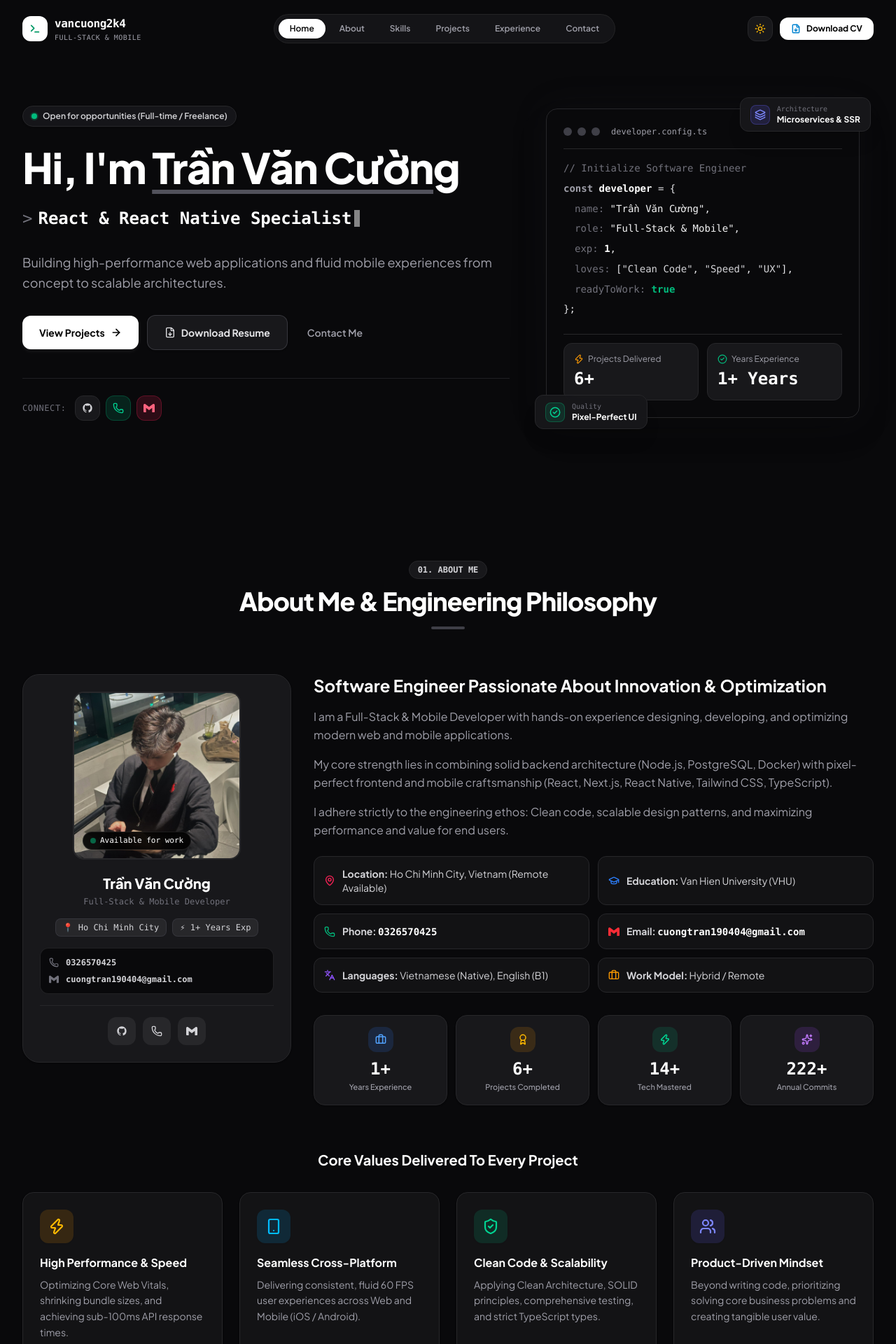
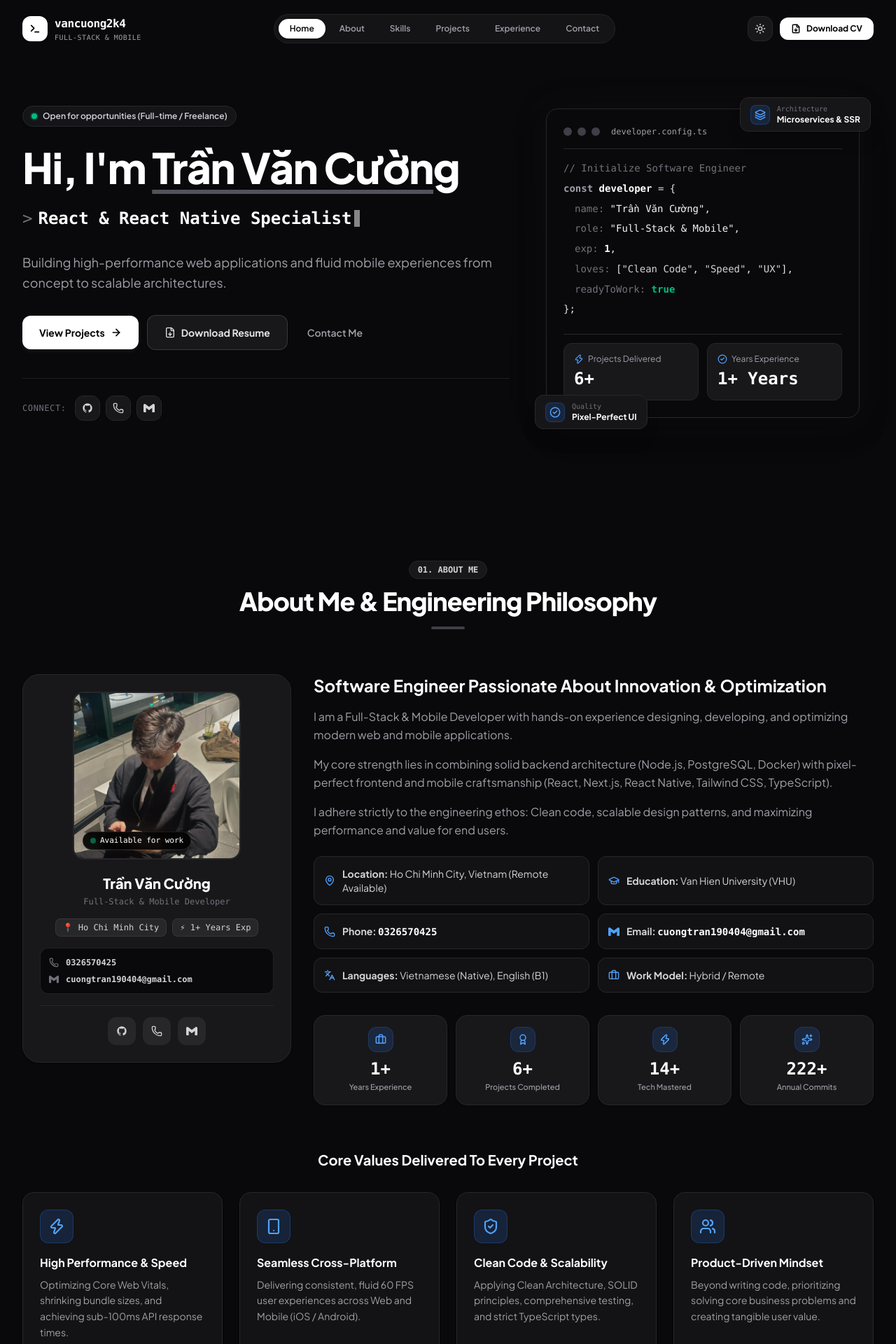
Before and after one commit to vancuong2k4/portfolio, a React (Vite) app: page / in a window 1280 px wide. Shown: the top 1920 px of the page at 70% size. Built offline with nearby package versions, Linux system fonts and the light colour scheme.

Commit message:
refactor: unify UI icons with a clean, cohesive tech-blue accent palette

```diff
--- a/src/components/About.tsx
+++ b/src/components/About.tsx
@@ -23,34 +23,22 @@ export const About: React.FC = () => {
     {
       icon: Zap,
       title: "High Performance & Speed",
-      description: "Optimizing Core Web Vitals, shrinking bundle sizes, and achieving sub-100ms API response times.",
-      colorClass: "text-amber-500 dark:text-amber-400",
-      bgClass: "bg-amber-500/10 dark:bg-amber-500/15 border-amber-500/25",
-      glowClass: "group-hover:shadow-[0_0_20px_rgba(245,158,11,0.2)] group-hover:border-amber-500/40"
+      description: "Optimizing Core Web Vitals, shrinking bundle sizes, and achieving sub-100ms API response times."
     },
     {
       icon: Smartphone,
       title: "Seamless Cross-Platform",
-      description: "Delivering consistent, fluid 60 FPS user experiences across Web and Mobile (iOS / Android).",
-      colorClass: "text-sky-500 dark:text-sky-400",
-      bgClass: "bg-sky-500/10 dark:bg-sky-500/15 border-sky-500/25",
-      glowClass: "group-hover:shadow-[0_0_20px_rgba(14,165,233,0.2)] group-hover:border-sky-500/40"
+      description: "Delivering consistent, fluid 60 FPS user experiences across Web and Mobile (iOS / Android)."
     },
     {
       icon: ShieldCheck,
       title: "Clean Code & Scalability",
-      description: "Applying Clean Architecture, SOLID principles, comprehensive testing, and strict TypeScript types.",
-      colorClass: "text-emerald-500 dark:text-emerald-400",
-      bgClass: "bg-emerald-500/10 dark:bg-emerald-500/15 border-emerald-500/25",
-      glowClass: "group-hover:shadow-[0_0_20px_rgba(16,185,129,0.2)] group-hover:border-emerald-500/40"
+      description: "Applying Clean Architecture, SOLID principles, comprehensive testing, and strict TypeScript types."
     },
     {
       icon: Users,
       title: "Product-Driven Mindset",
-      description: "Beyond writing code, prioritizing solving core business problems and creating tangible user value.",
-      colorClass: "text-indigo-500 dark:text-indigo-400",
-      bgClass: "bg-indigo-500/10 dark:bg-indigo-500/15 border-indigo-500/25",
-      glowClass: "group-hover:shadow-[0_0_20px_rgba(99,102,241,0.2)] group-hover:border-indigo-500/40"
+      description: "Beyond writing code, prioritizing solving core business problems and creating tangible user value."
     }
   ]
 
@@ -58,30 +46,22 @@ export const About: React.FC = () => {
     {
       label: "Years Experience",
       value: `${profileData.stats.yearsExperience}+`,
-      icon: Briefcase,
-      colorClass: "text-blue-500 dark:text-blue-400",
-      bgClass: "bg-blue-500/10 dark:bg-blue-500/15 border-blue-500/25"
+      icon: Briefcase
     },
     {
       label: "Projects Completed",
       value: `${profileData.stats.projectsCompleted}+`,
-      icon: Award,
-      colorClass: "text-amber-500 dark:text-amber-400",
-      bgClass: "bg-amber-500/10 dark:bg-amber-500/15 border-amber-500/25"
+      icon: Award
     },
     {
       label: "Tech Mastered",
       value: `${profileData.stats.technologiesMastered}+`,
-      icon: Zap,
-      colorClass: "text-emerald-500 dark:text-emerald-400",
-      bgClass: "bg-emerald-500/10 dark:bg-emerald-500/15 border-emerald-500/25"
+      icon: Zap
     },
     {
       label: "Annual Commits",
       value: `${profileData.stats.commitsLastYear.toLocaleString()}+`,
-      icon: Sparkles,
-      colorClass: "text-purple-500 dark:text-purple-400",
-      bgClass: "bg-purple-500/10 dark:bg-purple-500/15 border-purple-500/25"
+      icon: Sparkles
     },
   ]
 
@@ -220,34 +200,34 @@ export const About: React.FC = () => {
 
             {/* Quick Details Badges */}
             <div className="grid grid-cols-1 sm:grid-cols-2 gap-3 text-sm text-zinc-700 dark:text-zinc-300">
-              <div className="flex items-center gap-2.5 p-3.5 rounded-xl bg-zinc-50 dark:bg-zinc-900/60 border border-zinc-200 dark:border-zinc-800 hover:border-rose-500/40 transition-colors group">
-                <MapPin className="w-4 h-4 text-rose-500 group-hover:scale-110 transition-transform shrink-0" />
+              <div className="flex items-center gap-2.5 p-3.5 rounded-xl bg-zinc-50 dark:bg-zinc-900/60 border border-zinc-200 dark:border-zinc-800 hover:border-blue-500/40 hover:bg-blue-500/5 transition-all group">
+                <MapPin className="w-4 h-4 text-blue-500 dark:text-blue-400 group-hover:scale-110 transition-transform shrink-0" />
                 <span><strong>Location:</strong> {profileData.location}</span>
               </div>
-              <div className="flex items-center gap-2.5 p-3.5 rounded-xl bg-zinc-50 dark:bg-zinc-900/60 border border-zinc-200 dark:border-zinc-800 hover:border-blue-500/40 transition-colors group">
-                <GraduationCap className="w-4 h-4 text-blue-500 group-hover:scale-110 transition-transform shrink-0" />
+              <div className="flex items-center gap-2.5 p-3.5 rounded-xl bg-zinc-50 dark:bg-zinc-900/60 border border-zinc-200 dark:border-zinc-800 hover:border-blue-500/40 hover:bg-blue-500/5 transition-all group">
+                <GraduationCap className="w-4 h-4 text-blue-500 dark:text-blue-400 group-hover:scale-110 transition-transform shrink-0" />
                 <span><strong>Education:</strong> Van Hien University (VHU)</span>
               </div>
               <a
                 href={`tel:${profileData.phone}`}
-                className="flex items-center gap-2.5 p-3.5 rounded-xl bg-zinc-50 dark:bg-zinc-900/60 border border-zinc-200 dark:border-zinc-800 hover:border-emerald-500/50 hover:bg-emerald-500/5 transition-all group cursor-pointer"
+                className="flex items-center gap-2.5 p-3.5 rounded-xl bg-zinc-50 dark:bg-zinc-900/60 border border-zinc-200 dark:border-zinc-800 hover:border-blue-500/40 hover:bg-blue-500/5 transition-all group cursor-pointer"
               >
-                <Phone className="w-4 h-4 text-emerald-500 group-hover:scale-110 transition-transform shrink-0" />
+                <Phone className="w-4 h-4 text-blue-500 dark:text-blue-400 group-hover:scale-110 transition-transform shrink-0" />
                 <span><strong>Phone:</strong> <span className="font-mono text-zinc-900 dark:text-white font-semibold">{profileData.phone}</span></span>
               </a>
               <a
                 href={`mailto:${profileData.email}`}
-                className="flex items-center gap-2.5 p-3.5 rounded-xl bg-zinc-50 dark:bg-zinc-900/60 border border-zinc-200 dark:border-zinc-800 hover:border-red-500/50 hover:bg-red-500/5 transition-all group cursor-pointer"
+                className="flex items-center gap-2.5 p-3.5 rounded-xl bg-zinc-50 dark:bg-zinc-900/60 border border-zinc-200 dark:border-zinc-800 hover:border-blue-500/40 hover:bg-blue-500/5 transition-all group cursor-pointer"
               >
-                <GmailIcon className="w-4 h-4 text-red-500 group-hover:scale-110 transition-transform shrink-0" />
+                <GmailIcon className="w-4 h-4 text-blue-500 dark:text-blue-400 group-hover:scale-110 transition-transform shrink-0" />
                 <span className="truncate"><strong>Email:</strong> <span className="font-mono text-zinc-900 dark:text-white font-semibold">{profileData.email}</span></span>
               </a>
-              <div className="flex items-center gap-2.5 p-3.5 rounded-xl bg-zinc-50 dark:bg-zinc-900/60 border border-zinc-200 dark:border-zinc-800 hover:border-violet-500/40 transition-colors group">
-                <Languages className="w-4 h-4 text-violet-500 group-hover:scale-110 transition-transform shrink-0" />
+              <div className="flex items-center gap-2.5 p-3.5 rounded-xl bg-zinc-50 dark:bg-zinc-900/60 border border-zinc-200 dark:border-zinc-800 hover:border-blue-500/40 hover:bg-blue-500/5 transition-all group">
+                <Languages className="w-4 h-4 text-blue-500 dark:text-blue-400 group-hover:scale-110 transition-transform shrink-0" />
                 <span><strong>Languages:</strong> Vietnamese (Native), English (B1)</span>
               </div>
-              <div className="flex items-center gap-2.5 p-3.5 rounded-xl bg-zinc-50 dark:bg-zinc-900/60 border border-zinc-200 dark:border-zinc-800 hover:border-amber-500/40 transition-colors group">
-                <Briefcase className="w-4 h-4 text-amber-500 group-hover:scale-110 transition-transform shrink-0" />
+              <div className="flex items-center gap-2.5 p-3.5 rounded-xl bg-zinc-50 dark:bg-zinc-900/60 border border-zinc-200 dark:border-zinc-800 hover:border-blue-500/40 hover:bg-blue-500/5 transition-all group">
+                <Briefcase className="w-4 h-4 text-blue-500 dark:text-blue-400 group-hover:scale-110 transition-transform shrink-0" />
                 <span><strong>Work Model:</strong> Hybrid / Remote</span>
               </div>
             </div>
@@ -259,10 +239,10 @@ export const About: React.FC = () => {
                 return (
                   <div
                     key={idx}
-                    className="p-3.5 sm:p-4 rounded-2xl bg-white dark:bg-zinc-900 border border-zinc-200 dark:border-zinc-800 shadow-sm hover:border-zinc-400 dark:hover:border-zinc-600 hover:-translate-y-0.5 transition-all duration-200 flex flex-col items-center text-center group"
+                    className="p-3.5 sm:p-4 rounded-2xl bg-white dark:bg-zinc-900 border border-zinc-200 dark:border-zinc-800 shadow-sm hover:border-blue-500/40 dark:hover:border-blue-500/40 hover:-translate-y-0.5 transition-all duration-200 flex flex-col items-center text-center group"
                   >
-                    <div className={`w-9 h-9 rounded-xl flex items-center justify-center mb-2 group-hover:scale-110 transition-transform ${stat.bgClass}`}>
-                      <Icon className={`w-4 h-4 stroke-[2.2] ${stat.colorClass}`} />
+                    <div className="w-9 h-9 rounded-xl bg-blue-500/10 dark:bg-blue-500/15 border border-blue-500/20 text-blue-600 dark:text-blue-400 flex items-center justify-center mb-2 group-hover:scale-110 transition-transform">
+                      <Icon className="w-4 h-4 stroke-[2.2]" />
                     </div>
                     <div className="text-xl sm:text-2xl font-black text-zinc-900 dark:text-white mb-0.5 font-mono">
                       {stat.value}
@@ -290,12 +270,12 @@ export const About: React.FC = () => {
               return (
                 <div
                   key={idx}
-                  className={`group p-6 rounded-2xl bg-white dark:bg-zinc-900/70 border border-zinc-200 dark:border-zinc-800 shadow-sm hover:-translate-y-1.5 transition-all duration-300 flex flex-col ${pillar.glowClass}`}
+                  className="group p-6 rounded-2xl bg-white dark:bg-zinc-900/70 border border-zinc-200 dark:border-zinc-800 shadow-sm hover:-translate-y-1.5 hover:border-blue-500/40 hover:shadow-[0_4px_20px_rgba(59,130,246,0.12)] transition-all duration-300 flex flex-col"
                 >
-                  <div className={`w-12 h-12 rounded-xl flex items-center justify-center mb-4 shadow-xs transition-transform duration-300 group-hover:scale-110 ${pillar.bgClass}`}>
-                    <Icon className={`w-6 h-6 stroke-[2.2] ${pillar.colorClass}`} />
+                  <div className="w-12 h-12 rounded-xl bg-blue-500/10 dark:bg-blue-500/15 border border-blue-500/25 text-blue-600 dark:text-blue-400 flex items-center justify-center mb-4 shadow-xs transition-transform duration-300 group-hover:scale-110 group-hover:bg-blue-500/20">
+                    <Icon className="w-6 h-6 stroke-[2.2]" />
                   </div>
-                  <h4 className="text-base font-bold text-zinc-900 dark:text-white mb-2 group-hover:text-black dark:group-hover:text-white transition-colors">
+                  <h4 className="text-base font-bold text-zinc-900 dark:text-white mb-2 group-hover:text-blue-600 dark:group-hover:text-blue-400 transition-colors">
                     {pillar.title}
                   </h4>
                   <p className="text-sm text-zinc-600 dark:text-zinc-400 leading-relaxed flex-1">
--- a/src/components/Hero.tsx
+++ b/src/components/Hero.tsx
@@ -148,7 +148,7 @@ export const Hero: React.FC = () => {
                   <a
                     href={`tel:${profileData.phone}`}
                     aria-label="Call Phone"
-                    className="w-9 h-9 rounded-xl flex items-center justify-center text-emerald-600 dark:text-emerald-400 bg-emerald-500/10 dark:bg-emerald-500/15 border border-emerald-500/25 hover:bg-emerald-500 hover:text-white transition-all"
+                    className="w-9 h-9 rounded-xl flex items-center justify-center text-zinc-700 dark:text-zinc-300 bg-zinc-100 dark:bg-zinc-900 hover:text-blue-600 dark:hover:text-blue-400 hover:border-blue-500/40 border border-zinc-200 dark:border-zinc-800 transition-all"
                     title={`Call: ${profileData.phone}`}
                   >
                     <Phone className="w-4 h-4 stroke-[2]" />
@@ -156,7 +156,7 @@ export const Hero: React.FC = () => {
                   <a
                     href={`mailto:${profileData.email}`}
                     aria-label="Email Me"
-                    className="w-9 h-9 rounded-xl flex items-center justify-center text-rose-600 dark:text-rose-400 bg-rose-500/10 dark:bg-rose-500/15 border border-rose-500/25 hover:bg-rose-500 hover:text-white transition-all"
+                    className="w-9 h-9 rounded-xl flex items-center justify-center text-zinc-700 dark:text-zinc-300 bg-zinc-100 dark:bg-zinc-900 hover:text-blue-600 dark:hover:text-blue-400 hover:border-blue-500/40 border border-zinc-200 dark:border-zinc-800 transition-all"
                     title={`Gmail: ${profileData.email}`}
                   >
                     <GmailIcon className="w-4 h-4" />
@@ -233,9 +233,9 @@ export const Hero: React.FC = () => {
 
                   {/* Status & Live Metrics */}
                   <div className="grid grid-cols-2 gap-3 pt-3 border-t border-zinc-200 dark:border-zinc-800">
-                    <div className="p-3.5 rounded-xl bg-zinc-50 dark:bg-zinc-900 border border-zinc-200 dark:border-zinc-800 hover:border-amber-500/40 transition-colors">
+                    <div className="p-3.5 rounded-xl bg-zinc-50 dark:bg-zinc-900 border border-zinc-200 dark:border-zinc-800 hover:border-blue-500/40 transition-colors">
                       <div className="flex items-center gap-1.5 text-xs text-zinc-500 dark:text-zinc-400 mb-1">
-                        <Zap className="w-3.5 h-3.5 text-amber-500" />
+                        <Zap className="w-3.5 h-3.5 text-blue-500 dark:text-blue-400" />
                         <span>Projects Delivered</span>
                       </div>
                       <div className="text-2xl font-black text-zinc-900 dark:text-white font-mono">
@@ -243,9 +243,9 @@ export const Hero: React.FC = () => {
                       </div>
                     </div>
 
-                    <div className="p-3.5 rounded-xl bg-zinc-50 dark:bg-zinc-900 border border-zinc-200 dark:border-zinc-800 hover:border-emerald-500/40 transition-colors">
+                    <div className="p-3.5 rounded-xl bg-zinc-50 dark:bg-zinc-900 border border-zinc-200 dark:border-zinc-800 hover:border-blue-500/40 transition-colors">
                       <div className="flex items-center gap-1.5 text-xs text-zinc-500 dark:text-zinc-400 mb-1">
-                        <CheckCircle2 className="w-3.5 h-3.5 text-emerald-500" />
+                        <CheckCircle2 className="w-3.5 h-3.5 text-blue-500 dark:text-blue-400" />
                         <span>Years Experience</span>
                       </div>
                       <div className="text-2xl font-black text-zinc-900 dark:text-white font-mono">
@@ -258,7 +258,7 @@ export const Hero: React.FC = () => {
 
                 {/* Floating Badge 1: Top Right — hidden on very small screens, shown sm+ */}
                 <div className="hidden sm:flex absolute -top-4 -right-4 px-3.5 py-2 rounded-xl bg-white/95 dark:bg-zinc-900/95 border border-zinc-200 dark:border-zinc-800 shadow-xl items-center gap-2.5 hover:scale-105 transition-transform backdrop-blur-md">
-                  <div className="w-7 h-7 rounded-lg bg-indigo-500/15 text-indigo-500 dark:text-indigo-400 border border-indigo-500/30 flex items-center justify-center">
+                  <div className="w-7 h-7 rounded-lg bg-blue-500/10 dark:bg-blue-500/15 text-blue-600 dark:text-blue-400 border border-blue-500/25 flex items-center justify-center">
                     <Layers className="w-4 h-4 stroke-[2.2]" />
                   </div>
                   <div className="flex flex-col">
@@ -269,7 +269,7 @@ export const Hero: React.FC = () => {
 
                 {/* Floating Badge 2: Bottom Left — hidden on very small screens, shown sm+ */}
                 <div className="hidden sm:flex absolute -bottom-4 -left-4 px-3.5 py-2 rounded-xl bg-white/95 dark:bg-zinc-900/95 border border-zinc-200 dark:border-zinc-800 shadow-xl items-center gap-2.5 hover:scale-105 transition-transform backdrop-blur-md">
-                  <div className="w-7 h-7 rounded-lg bg-emerald-500/15 text-emerald-500 dark:text-emerald-400 border border-emerald-500/30 flex items-center justify-center">
+                  <div className="w-7 h-7 rounded-lg bg-blue-500/10 dark:bg-blue-500/15 text-blue-600 dark:text-blue-400 border border-blue-500/25 flex items-center justify-center">
                     <CheckCircle2 className="w-4 h-4 stroke-[2.2]" />
                   </div>
                   <div className="flex flex-col">
--- a/src/components/Navbar.tsx
+++ b/src/components/Navbar.tsx
@@ -69,8 +69,8 @@ export const Navbar: React.FC = () => {
           href="#home"
           className="flex items-center gap-2.5 group cursor-pointer"
         >
-          <div className="w-9 h-9 rounded-xl bg-black dark:bg-white flex items-center justify-center font-bold shadow-sm group-hover:scale-105 transition-transform duration-200 border border-zinc-800 dark:border-transparent">
-            <Terminal className="w-4 h-4 stroke-[2.5] text-emerald-400 dark:text-emerald-600" />
+          <div className="w-9 h-9 rounded-xl bg-black dark:bg-white text-white dark:text-black flex items-center justify-center font-bold shadow-sm group-hover:scale-105 transition-transform duration-200 border border-zinc-800 dark:border-transparent">
+            <Terminal className="w-4 h-4 stroke-[2.5]" />
           </div>
           <div className="flex flex-col">
             <span className="font-bold text-base tracking-tight text-zinc-900 dark:text-white font-mono">
@@ -112,18 +112,18 @@ export const Navbar: React.FC = () => {
             className="w-9 h-9 rounded-xl flex items-center justify-center text-zinc-600 dark:text-zinc-400 bg-zinc-100 dark:bg-zinc-900 hover:bg-zinc-200 dark:hover:bg-zinc-800 transition-colors border border-zinc-200 dark:border-zinc-800 cursor-pointer"
           >
             {theme === 'dark' ? (
-              <Sun className="w-4 h-4 text-amber-400 transition-transform duration-300 hover:rotate-90" />
+              <Sun className="w-4 h-4 text-zinc-300 transition-transform duration-300 hover:rotate-90" />
             ) : (
-              <Moon className="w-4 h-4 text-sky-500 transition-transform duration-300 hover:-rotate-12" />
+              <Moon className="w-4 h-4 text-zinc-700 transition-transform duration-300 hover:-rotate-12" />
             )}
           </button>
 
           {/* Resume Download Button - High Contrast Monochrome */}
           <button
             onClick={handleDownloadCV}
-            className="group flex items-center gap-2 px-4 py-2 text-xs font-bold rounded-xl text-white dark:text-black bg-black dark:bg-white hover:bg-zinc-800 dark:hover:bg-zinc-200 shadow-sm transition-all cursor-pointer hover:-translate-y-0.5 active:translate-y-0"
+            className="flex items-center gap-2 px-4 py-2 text-xs font-bold rounded-xl text-white dark:text-black bg-black dark:bg-white hover:bg-zinc-800 dark:hover:bg-zinc-200 shadow-sm transition-all cursor-pointer hover:-translate-y-0.5 active:translate-y-0"
           >
-            <FileDown className="w-3.5 h-3.5 stroke-[2.5] text-sky-400 dark:text-sky-600 group-hover:translate-y-0.5 transition-transform" />
+            <FileDown className="w-3.5 h-3.5 stroke-[2.5]" />
             <span>Download CV</span>
           </button>
         </div>
@@ -136,9 +136,9 @@ export const Navbar: React.FC = () => {
             className="w-9 h-9 rounded-lg flex items-center justify-center text-zinc-600 dark:text-zinc-400 bg-zinc-100 dark:bg-zinc-900 border border-zinc-200 dark:border-zinc-800"
           >
             {theme === 'dark' ? (
-              <Sun className="w-4 h-4 text-amber-400" />
+              <Sun className="w-4 h-4 text-zinc-300" />
             ) : (
-              <Moon className="w-4 h-4 text-sky-500" />
+              <Moon className="w-4 h-4 text-zinc-700" />
             )}
           </button>
 
@@ -185,7 +185,7 @@ export const Navbar: React.FC = () => {
               }}
               className="w-full flex items-center justify-center gap-2 py-3 rounded-xl text-xs font-bold text-white dark:text-black bg-black dark:bg-white shadow-sm cursor-pointer"
             >
-              <FileDown className="w-4 h-4 stroke-[2.5] text-sky-400 dark:text-sky-600" />
+              <FileDown className="w-4 h-4 stroke-[2.5]" />
               <span>Download Resume</span>
             </button>
           </div>
--- a/src/components/ProjectModal.tsx
+++ b/src/components/ProjectModal.tsx
@@ -67,7 +67,7 @@ export const ProjectModal: React.FC<ProjectModalProps> = ({ project, onClose })
 
           {project.metrics && (
             <div className="relative z-10 inline-flex items-center gap-2 self-start px-3 py-1 rounded-lg bg-zinc-800/90 text-xs font-mono font-semibold text-zinc-200 border border-zinc-700 mt-3">
-              <Zap className="w-3.5 h-3.5 text-amber-400" />
+              <Zap className="w-3.5 h-3.5 text-blue-400" />
               <span>{project.metrics}</span>
             </div>
           )}
@@ -106,7 +106,7 @@ export const ProjectModal: React.FC<ProjectModalProps> = ({ project, onClose })
             <ul className="space-y-2">
               {project.features.map((feat, idx) => (
                 <li key={idx} className="flex items-start gap-2.5 text-sm text-zinc-700 dark:text-zinc-300">
-                  <CheckCircle2 className="w-4 h-4 text-emerald-500 shrink-0 mt-0.5" />
+                  <CheckCircle2 className="w-4 h-4 text-blue-500 dark:text-blue-400 shrink-0 mt-0.5" />
                   <span>{feat}</span>
                 </li>
               ))}
@@ -117,7 +117,7 @@ export const ProjectModal: React.FC<ProjectModalProps> = ({ project, onClose })
           {project.architecture && project.architecture.length > 0 && (
             <div className="p-4 rounded-2xl bg-zinc-50 dark:bg-zinc-900/60 border border-zinc-200 dark:border-zinc-800">
               <h4 className="text-xs font-mono font-bold uppercase tracking-wider text-zinc-900 dark:text-zinc-200 mb-3 flex items-center gap-1.5">
-                <Layers className="w-4 h-4 text-indigo-400" />
+                <Layers className="w-4 h-4 text-blue-500 dark:text-blue-400" />
                 <span>Architecture &amp; Engineering Highlights</span>
               </h4>
               <ul className="space-y-2 text-xs sm:text-sm text-zinc-600 dark:text-zinc-400 font-mono">
```
Also changed, not shown: src/components/Contact.tsx (+13 -13 lines), src/components/Experience.tsx (+4 -4 lines), src/components/Footer.tsx (+7 -7 lines), src/components/Projects.tsx (+5 -43 lines).
